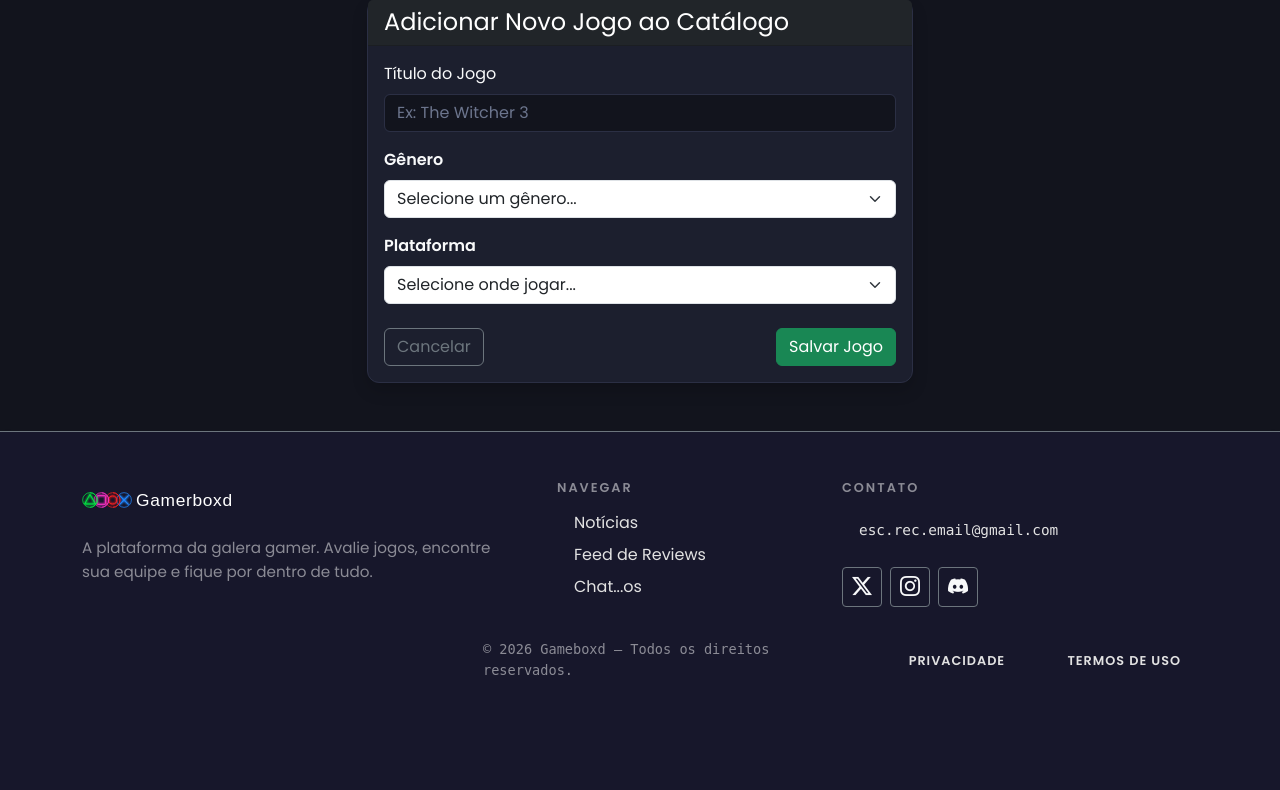
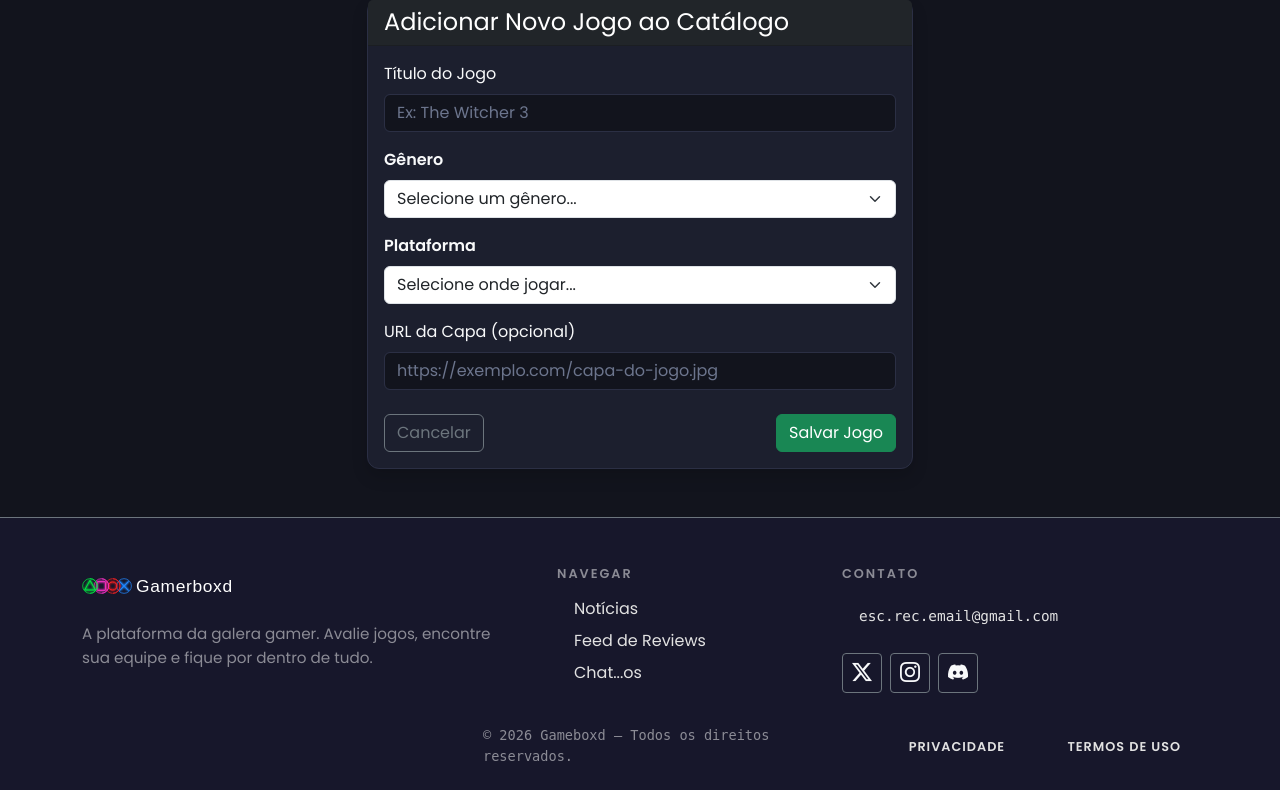
Before and after one commit to David-DEV2005/Gameboxd-Projeto-de-Desenvolvimento-Web-2, a Django app: page /jogo/adicionar/ in a window 1280 px wide. Shown: the part 144-934 px from the top of the page. Before the commit the page ends 819 px from the top, so only its background shows below. Run offline with Django 5.2, Linux system fonts and the light colour scheme.

Commit message:
Capa para jogos criados
Opção de colocar a url da capa do jogo criado

```diff
--- a/lobby/templates/lobby/add_game.html
+++ b/lobby/templates/lobby/add_game.html
@@ -44,6 +44,12 @@
                         </select>
                     </div>
 
+                    <div class="mb-3">
+                        <label for="capa_url" class="form-label">URL da Capa (opcional)</label>
+                        <input type="url" class="form-control" id="capa_url" name="capa_url"
+                            placeholder="https://exemplo.com/capa-do-jogo.jpg">
+                    </div>
+
                     <div class="d-flex justify-content-between mt-4">
                         <a href="{% url 'index' %}" class="btn btn-outline-secondary">Cancelar</a>
                         <button type="submit" class="btn btn-success">Salvar Jogo</button>
```
